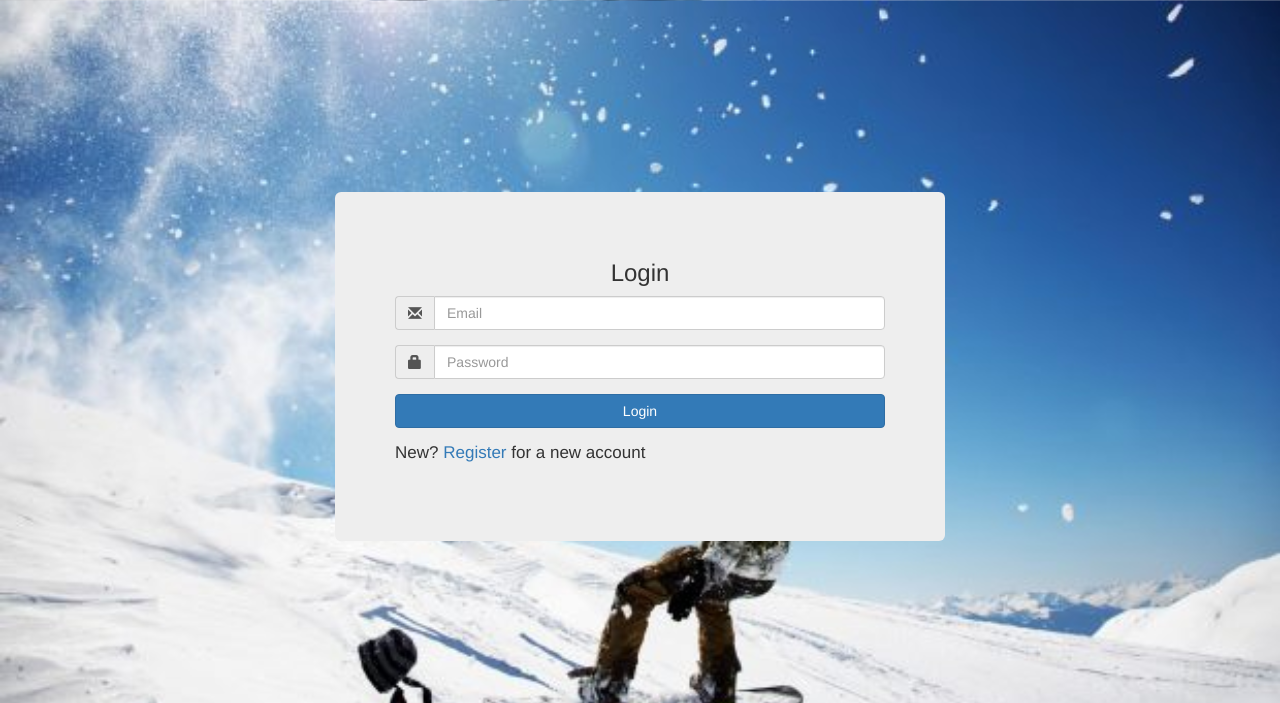
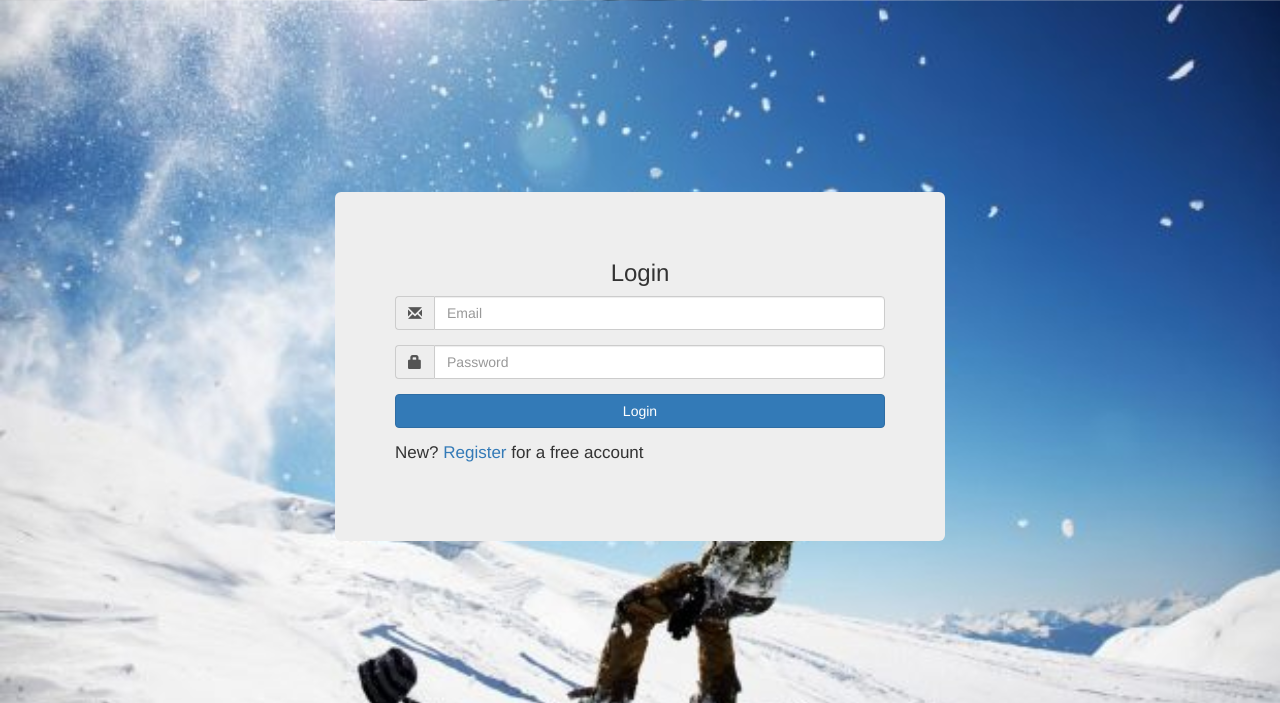
Before and after one commit to MDKola/bucketlist, a Flask app: page /login in a window 1280 px wide. Shown: the top 703 px of the page. Run offline with Flask 2, Linux system fonts and the light colour scheme; some libraries are stand-ins or nearby versions.

Commit message:
Fix css for background image

```diff
--- a/templates/login.html
+++ b/templates/login.html
@@ -10,8 +10,9 @@
   <script src="https://maxcdn.bootstrapcdn.com/bootstrap/3.3.7/js/bootstrap.min.js"></script>
   <style>
   body{
-     background-image: url("../static/images/cover1.jpg");
-     background-size: cover;
+      background-image: url("../static/images/cover1.jpg");
+      background-image: 100%;
+      background-size: 100% 130%;
    }
   </style>
 </head>
@@ -36,7 +37,7 @@
     </form>
       <br>
       <br>
-      <h6 class="text">New?<a href="/register"> Register</a> for a new account</h6>
+      <h6 class="text">New?<a href="/register"> Register</a> for a free account</h6>
       <br>
       <div class="text-danger">{{data['error']}} </div>
     </div>
```
